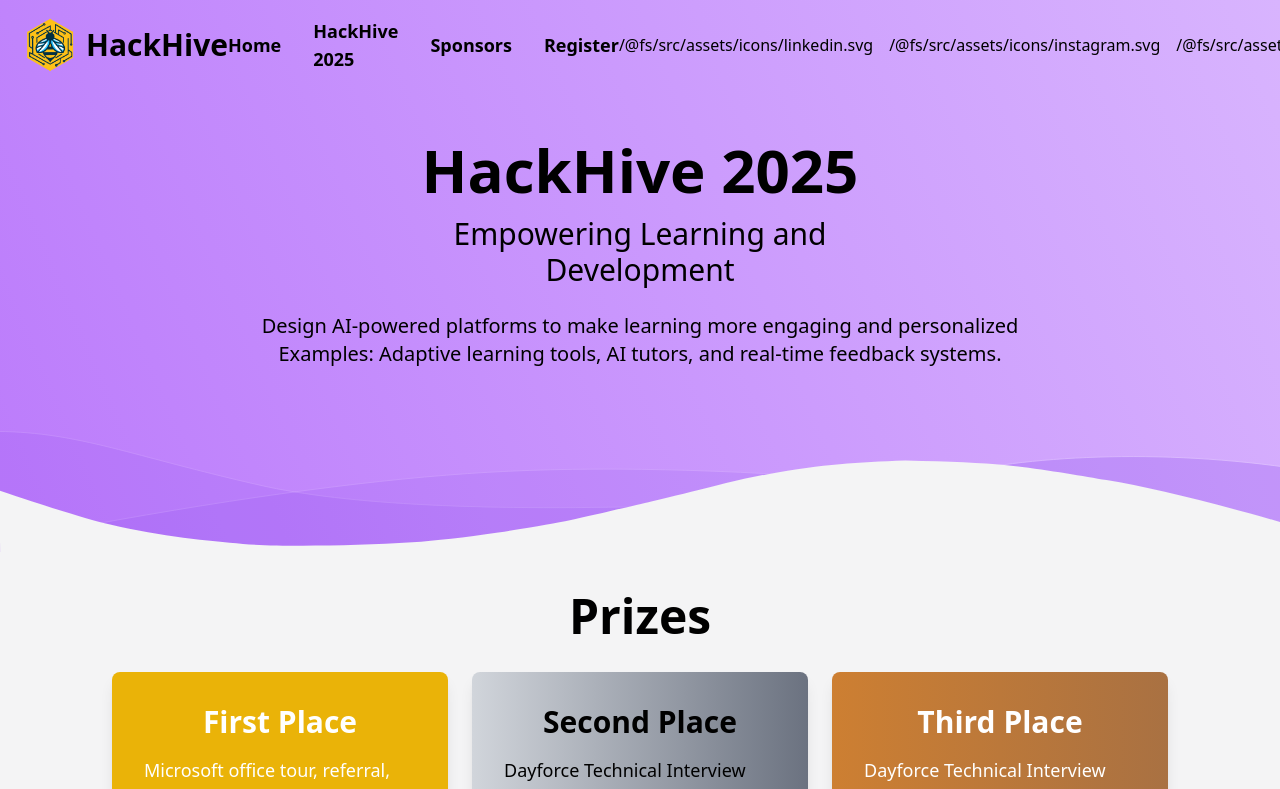
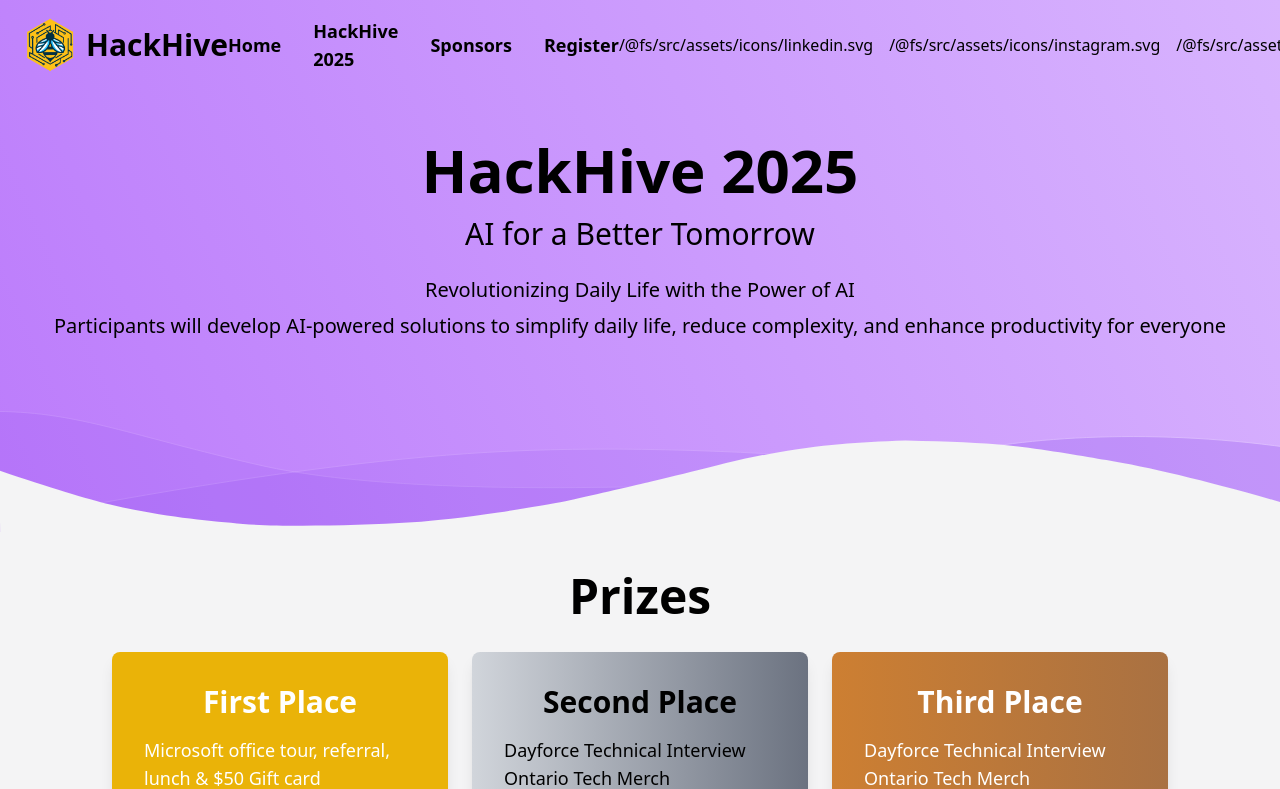
Before and after one commit to RosieKhurmi/HackHive, an Angular app: page /about in a window 1280 px wide. Shown: the top 789 px of the page. Built offline with nearby package versions, Linux system fonts and the light colour scheme.

Commit message:
style: updated theme

```diff
--- a/src/app/features/about/about.component.html
+++ b/src/app/features/about/about.component.html
@@ -4,10 +4,10 @@ dark:bg-gradient-to-bl dark:from-purple-700 dark:to-purple-900 dark:via-purple-8
     <app-menu></app-menu>
     <app-hero
         title="HackHive 2025"
-        subtitle="Empowering Learning and Development"
+        subtitle="AI for a Better Tomorrow"
         [text]="[
-            'Design AI-powered platforms to make learning more engaging and personalized',
-            'Examples: Adaptive learning tools, AI tutors, and real-time feedback systems.'
+            'Revolutionizing Daily Life with the Power of AI',
+            'Participants will develop AI-powered solutions to simplify daily life, reduce complexity, and enhance productivity for everyone',
         ]"
     ></app-hero>
     <div class="relative">
--- a/src/app/shared/hero/hero.component.html
+++ b/src/app/shared/hero/hero.component.html
@@ -8,7 +8,7 @@
 
         <div class="text-center p-6">
           @for (item of text; track $index) {
-            <p class="text-xl">{{item}}</p>
+            <p class="text-xl pb-2">{{item}}</p>
           }
         </div>
     </div>
```
